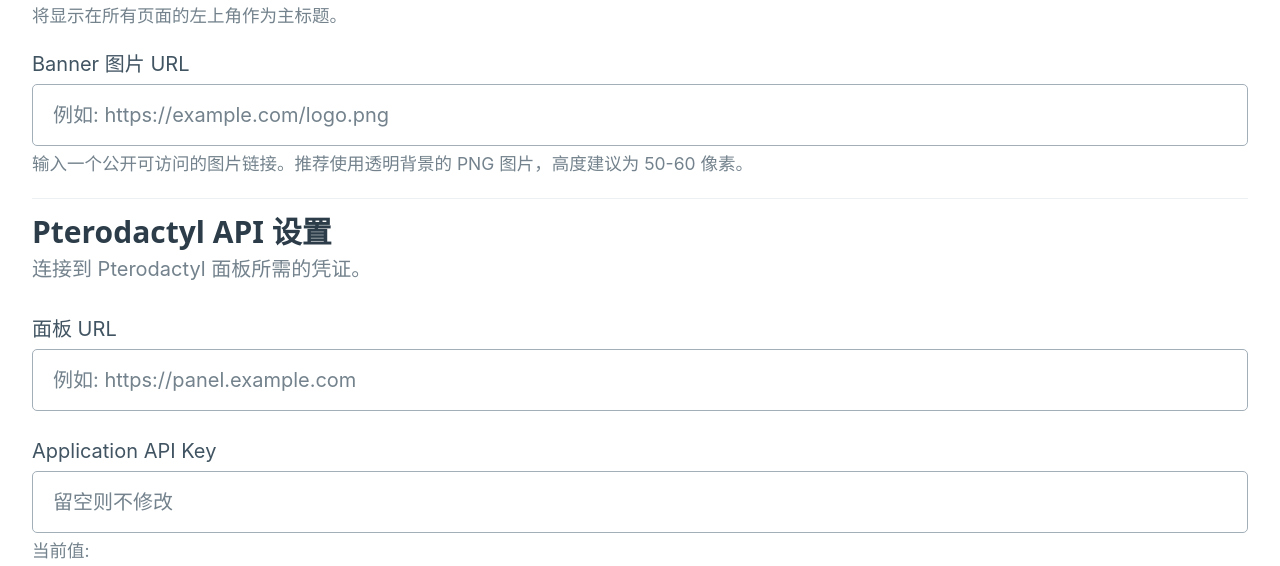
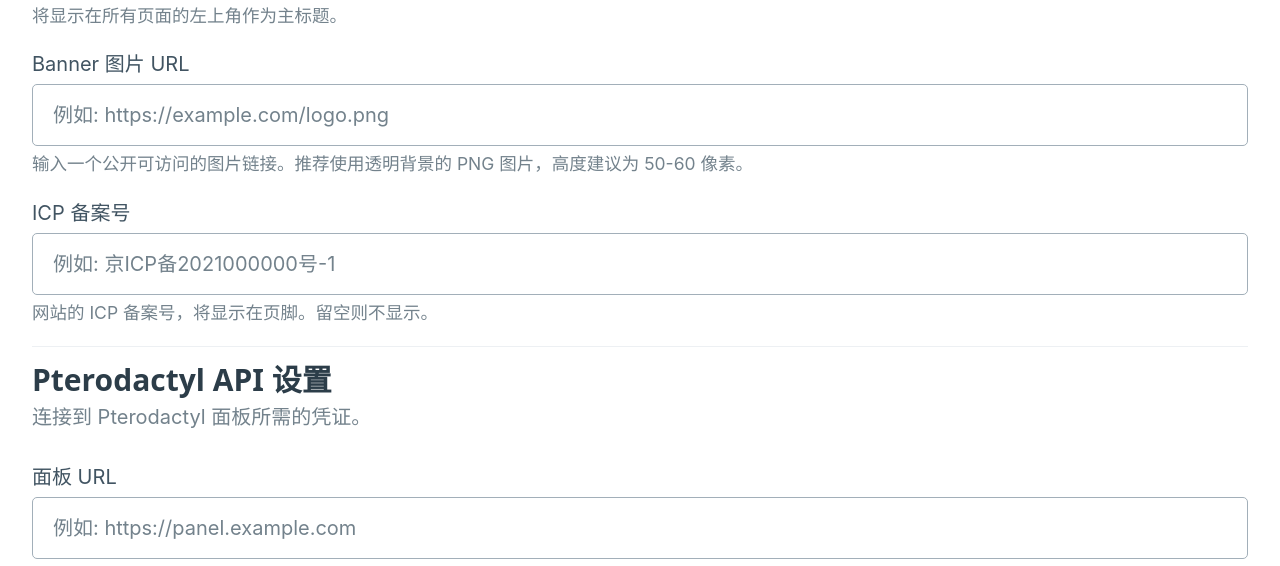
Before and after one commit to vvb7456/ptero_manager, a Flask app: page /settings in a window 1280 px wide. Shown: the part 396-962 px from the top of the page. Run offline with Flask 3, Linux system fonts and the light colour scheme; the visitor is signed in with stand-in values (Sample User, id 1).

Commit message:
添加ICP备案号显示并优化启动脚本

```diff
--- a/app.py
+++ b/app.py
@@ -70,6 +70,7 @@
             'AUTOMATION_EMAIL_RUN_MINUTE': int(os.getenv('AUTOMATION_EMAIL_RUN_MINUTE', 0)),
             'UI_SYSTEM_NAME': os.getenv('UI_SYSTEM_NAME', 'Pterodactyl 管理面板'),
             'UI_BANNER_URL': os.getenv('UI_BANNER_URL', ''),
+            'UI_ICP_RECORD': os.getenv('UI_ICP_RECORD', '')
         }
 
         try:
@@ -173,6 +174,7 @@
     return {
         'UI_SYSTEM_NAME': config_manager.get('UI_SYSTEM_NAME'),
         'UI_BANNER_URL': config_manager.get('UI_BANNER_URL'),
+        'UI_ICP_RECORD': config_manager.get('UI_ICP_RECORD'),
         'current_year': datetime.now(LOCAL_TZ).year
     }
 
--- a/templates/_settings.html
+++ b/templates/_settings.html
@@ -14,6 +14,11 @@
         Banner 图片 URL
         <input type="url" id="ui_banner_url" name="UI_BANNER_URL" placeholder="例如: https://example.com/logo.png" value="{{ settings.UI_BANNER_URL or '' }}">
         <small>输入一个公开可访问的图片链接。推荐使用透明背景的 PNG 图片，高度建议为 50-60 像素。</small>
+    </label>
+    <label for="ui_icp_record">
+        ICP 备案号
+        <input type="text" id="ui_icp_record" name="UI_ICP_RECORD" placeholder="例如: 京ICP备2021000000号-1" value="{{ settings.UI_ICP_RECORD or '' }}">
+        <small>网站的 ICP 备案号，将显示在页脚。留空则不显示。</small>
     </label>
 
     <hr>
--- a/templates/layout.html
+++ b/templates/layout.html
@@ -256,7 +256,15 @@
     </main>
 
     <footer class="container" style="text-align: center; padding: 2rem 0; margin-top: auto; color: var(--pico-muted-color);">
-        <small>艾萝工坊 © 2015 - {{ current_year }}</small>
+        <small>
+            艾萝工坊 © 2015 - {{ current_year }}
+            {% if UI_ICP_RECORD %}
+            |
+            <a href="https://beian.miit.gov.cn/" target="_blank" rel="noopener noreferrer" style="color: var(--pico-muted-color); text-decoration: none;">
+                {{ UI_ICP_RECORD }}
+            </a>
+            {% endif %}
+        </small>
     </footer>
 
     <!-- Local JS Libraries -->
```
Also changed, not shown: README.md, 1 other file.
